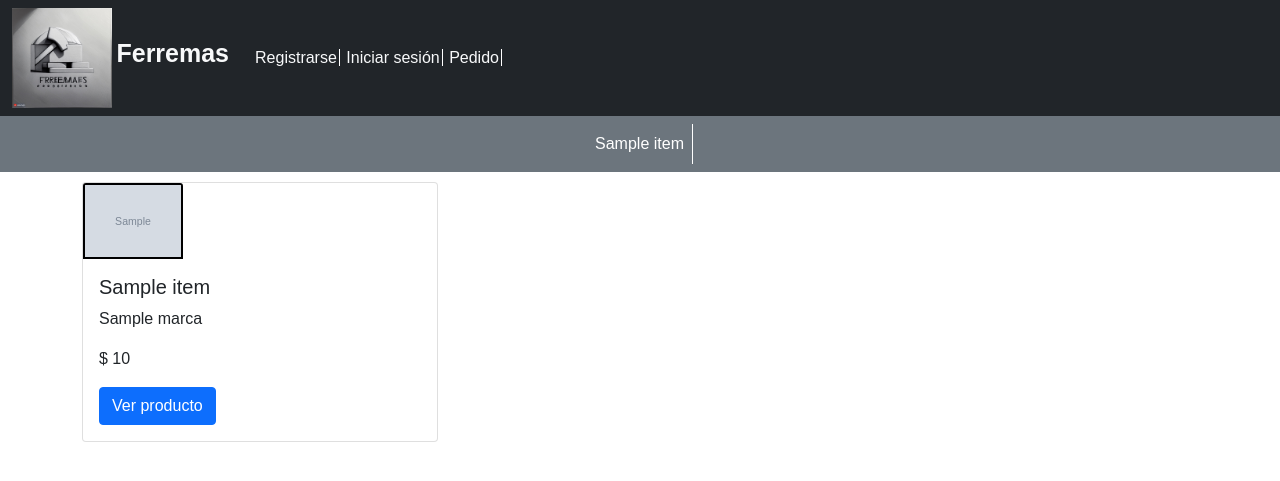
After one commit to law153/Ferremas, a Django app: page /productos/ in a window 1280 px wide. The commit adds this page. Shown: the top 481 px of the page. Run offline with Django 4.2, Linux system fonts and the light colour scheme; tables that the repository leaves empty hold one stand-in row (values such as "Sample post"); grey boxes marked "Sample" are stand-in pictures; a database or web service that is not in the repository returns one stand-in record (values such as "Sample title"); data that the repository does not hold is empty.

Commit message:
creada pagina que muestra productos

```diff
--- a/core/static/core/css/general.css
+++ b/core/static/core/css/general.css
@@ -27,3 +27,11 @@
     font-size: 25px;
     font-weight: bold;
 }
+
+.imagen_prod{
+    width: 100%;
+    height: 100%;
+    max-width: 100px;
+    max-height: 100px;
+    border: 2px solid #000;
+}
--- a/core/templates/core/plantillaCategorias.html
+++ b/core/templates/core/plantillaCategorias.html
@@ -34,16 +34,26 @@
 
             <div class="col text-right">
                 <div class="d-inline-block text-center">
-                    <a href="#" class="text-light enlaces">Registrarse </a>
-                    <a href="{% url 'mostrarLogin' %}" class="text-light enlaces">Iniciar sesión</a>
-                    <a href="#" class="text-light enlaces ml-3">Consultas</a>
-                    <a href="#" class="text-light enlaces ml-3">Crear cuenta</a>
-                    <a href="#" class="text-light enlaces">Pedido</a>
+                    {% if rol == 0 %}
+                        <a href="#" class="text-light enlaces">Registrarse</a>
+                        <a href="{% url 'mostrarLogin' %}" class="text-light enlaces">Iniciar sesión</a>
+                    {% endif %}
+                    {% if rol == 1  %}
+                        <a href="#" class="text-light enlaces ml-3">Consultas</a>
+                        <a href="#" class="text-light enlaces ml-3">Carrito</a>
+                    {% endif %}
+
+                        <a href="#" class="text-light enlaces">Pedido</a>
+
                     {% if rol == 5 %}
+                        <a href="#" class="text-light enlaces ml-3">Crear cuenta</a>
+                    {% endif %}
+                    {% if rol != 0 %}
                         <a href="#" class="text-light enlaces">Perfil</a>
+
+                        <a href="{% url 'cierreSesion' %}" class="text-light enlaces ml-3">Cerrar sesión</a>
                     {% endif %}
-                    <a href="#" class="text-light enlaces ml-3">Carrito</a>
-                    <a href="{% url 'cierreSesion' %}" class="text-light enlaces ml-3">Cerrar sesión</a>
+
                 </div>
             </div>
         </div>
@@ -52,7 +62,7 @@
         <ul class="navbar-nav">
         {% for categoria in categorias %}
             <li class="nav-item">
-                <a class="nav-link enlaces" href="#">{{categoria.nombre_categoria}}</a>
+                <a class="nav-link enlaces" href="{% url 'mostrarProductos' %}">{{categoria.nombre_categoria}}</a>
             </li>
         {% endfor %}
         </ul>
--- /dev/null
+++ b/core/templates/core/productos.html
@@ -0,0 +1,39 @@
+{% extends 'core/plantillaCategorias.html'%}
+{% load static %}
+
+{% block titulo %}
+    <title>Productos</title>
+{% endblock titulo %}
+
+{% block disenos %}
+    <link rel="stylesheet" type="text/css" href="{% static  'core/css/general.css'%}">
+{% endblock disenos %}
+
+{% block cuerpo %}
+<div class="container">
+    <div class="row row-cols-1 row-cols-md-3 g-4">
+
+        {% for producto in productos %}
+            <div class="col" style="padding-top: 10px;">
+                <div class="card">
+                    <img src="{{ producto.foto_prod }}" class="card-img-top imagen_prod" alt="{{ producto.nombre_prod }}">
+                    <div class="card-body">
+                        <h5 class="card-title">{{ producto.nombre_prod }}</h5>
+                        <p class="card-text">{{ producto.marca }}</p>
+                        <p class="card-text"> $ {{ producto.precio }}</p>
+                        <a href="" class="btn btn-primary">Ver producto</a>
+                    </div>
+                </div>
+            </div>
+
+            {% if forloop.counter|divisibleby:3 and not forloop.last %}
+                </div><div class="row row-cols-1 row-cols-md-3 g-4">
+            {% endif %}
+        {% endfor %}
+    </div>
+</div>
+{% endblock cuerpo %}
+
+{% block js %}
+
+{% endblock js %}
--- a/core/urls.py
+++ b/core/urls.py
@@ -1,5 +1,5 @@
 from django.urls import path
-from .views import mostrarIndex, mostrarLogin, inicioSesion, cierreSesion
+from .views import mostrarIndex, mostrarLogin, inicioSesion, cierreSesion, mostrarProductos
 from . import views
 
 urlpatterns=[
@@ -7,6 +7,7 @@ urlpatterns=[
     ###No cuenta
     path('',mostrarIndex,name="mostrarIndex"),
     path('login/',mostrarLogin,name="mostrarLogin"),
+    path('productos/',mostrarProductos,name="mostrarProductos"),
     path('inicioSesion/',inicioSesion, name="inicioSesion"),
     path('cierreSesion/',cierreSesion,name="cierreSesion"),
     path('api/categorias/', views.listaCategoriasApi.as_view(), name='api-categorias'),
--- a/core/views.py
+++ b/core/views.py
@@ -58,13 +58,35 @@ def mostrarLogin(request):
 
     categorias = obtener_categorias()
 
-    contexto = {"categorias" : categorias}
+    rol = request.session.get('rol',0)
+
+    contexto = {"categorias" : categorias, "rol": rol}
 
     return render(request, 'core/login.html',contexto)
+
+def mostrarProductos(request):
+
+    categorias = obtener_categorias()
+
+    productos = obtener_productos()
+
+    rol = request.session.get('rol',0)
+
+    contexto = {"categorias" : categorias, "rol": rol, "productos": productos}
+
+    return render(request, 'core/productos.html',contexto)
 
 
 def obtener_categorias():
     url_servicio = 'http://localhost:8000/api/categorias/'
+    respuesta = requests.get(url_servicio)
+    if respuesta.status_code == 200:
+        return respuesta.json()
+    else:
+        return None
+
+def obtener_productos():
+    url_servicio = 'http://localhost:8000/api/productos/'
     respuesta = requests.get(url_servicio)
     if respuesta.status_code == 200:
         return respuesta.json()
```
